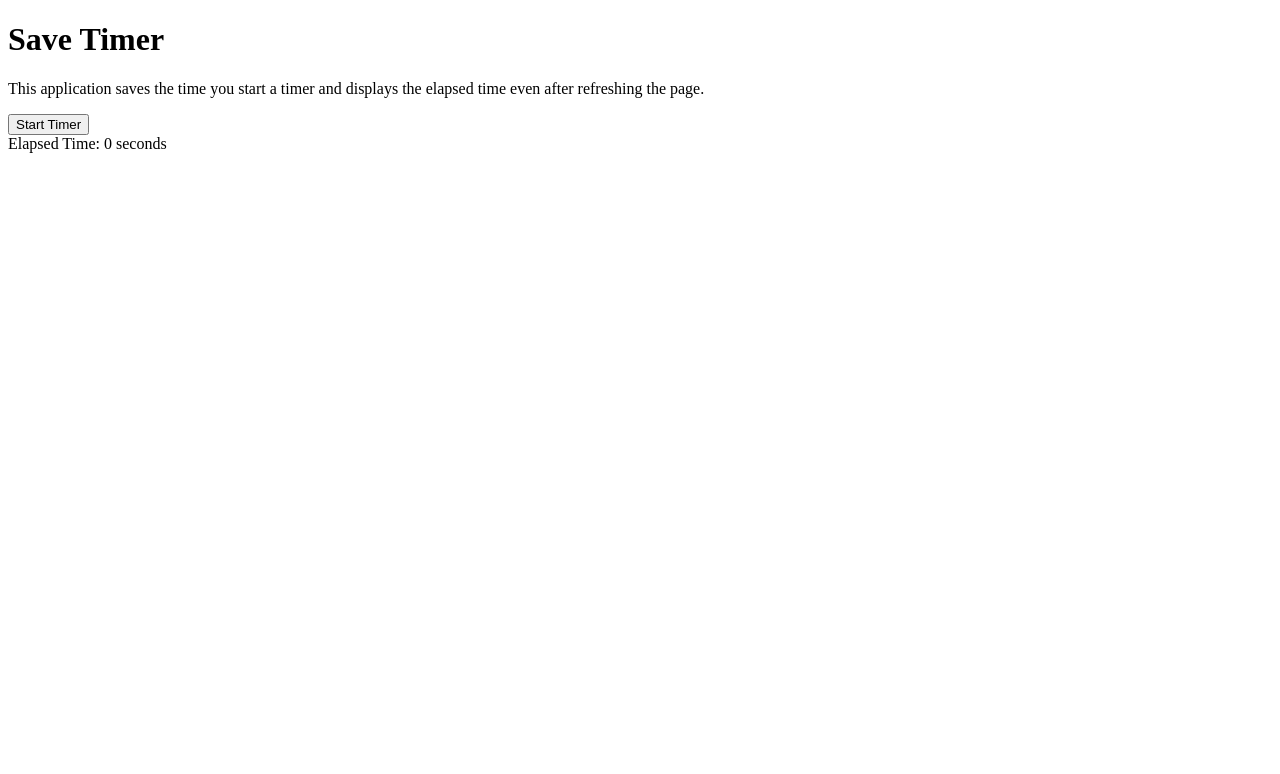
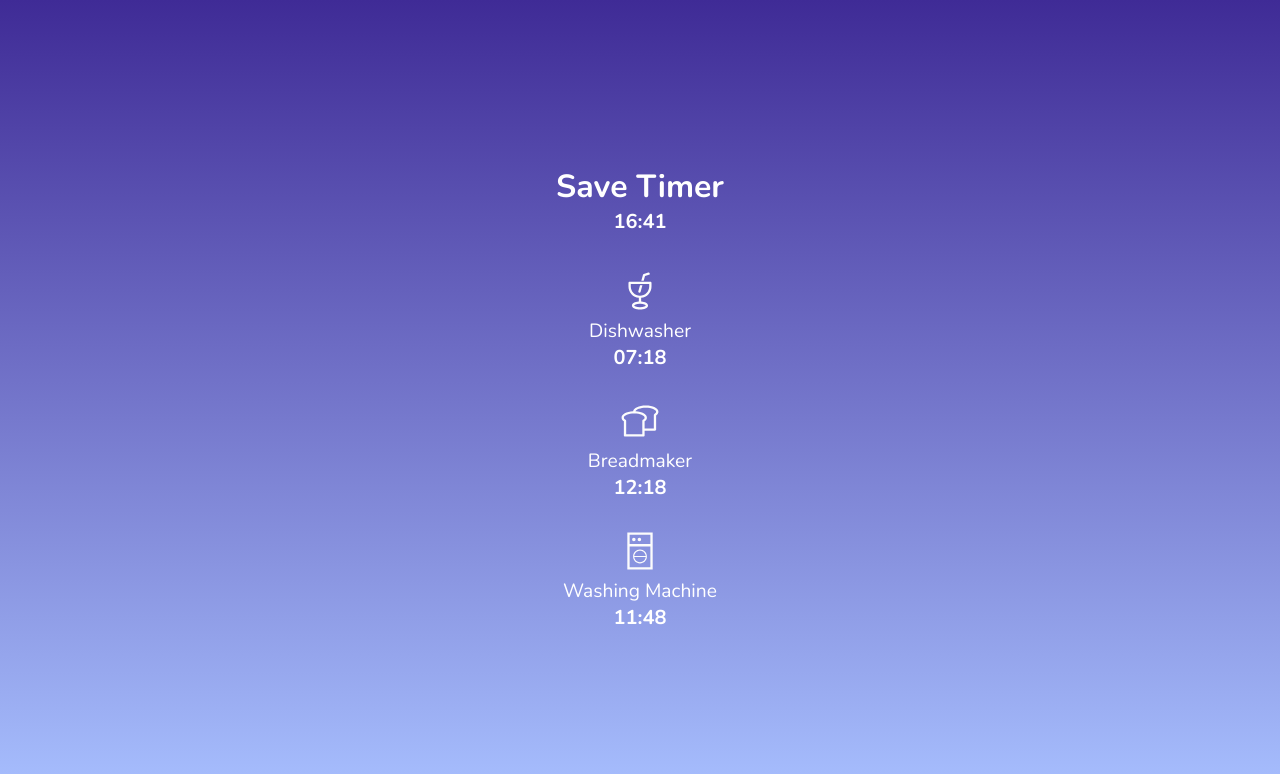
Before and after one commit to alanbeech/save-timer, a website: page index.html in a window 1280 px wide. Drawn offline with nearby package versions, Linux system fonts and the light colour scheme.

Commit message:
implemented

```diff
--- a/index.html
+++ b/index.html
@@ -5,38 +5,144 @@
     <title>Save Timer</title>
     <link rel="manifest" href="manifest.json" />
     <meta name="viewport" content="width=device-width, initial-scale=1.0">
+    <link rel="stylesheet" href="styles.css">
+    <link rel="preconnect" href="https://fonts.googleapis.com">
+    <link rel="preconnect" href="https://fonts.gstatic.com" crossorigin>
+    <link href="https://fonts.googleapis.com/css2?family=Nunito:ital,wght@0,200..1000;1,200..1000&family=Quicksand:wght@300..700&display=swap" rel="stylesheet">
 </head>
 <body>
 
-    <h1>Save Timer</h1>
-    <p>This application saves the time you start a timer and displays the elapsed time even after refreshing the page.</p>
-    <button id="startButton">Start Timer</button>
-    <div id="timerDisplay">Elapsed Time: 0 seconds</div>
+    <main>
+
+        <h1>Save Timer</h1>
+        <time id="time">
+            00:00:00
+        </time>
+
+        <ul>
+            <li>
+
+                <div>
+                    <img src="images/dishwasher.svg" alt="dishwasher"><br>
+                    Dishwasher<br>
+                    <time id="dishwasher-time"></time>
+                </div>
+            </li>
+            <li>
+                <img src="images/breadmaker.svg" alt="breadmaker">
+                <div>
+                    Breadmaker<br>
+                    <time id="breadmaker-time"></time>
+                </div>
+            </li>
+            <li>
+                <img src="images/washing-machine.svg" alt="washing machine">
+                <div>
+                    Washing Machine<br>
+                    <time id="washing-machine-time"></time>
+                </div>
+
+            </li>
+        </ul>
+
+
+
+    </main>
 
     <script>
-        const startButton = document.getElementById('startButton');
-        const timerDisplay = document.getElementById('timerDisplay');
-        let startTime = localStorage.getItem('startTime');
-
-        function updateTimer() {
-            if (startTime) {
-                const elapsedTime = Math.floor((Date.now() - parseInt(startTime)) / 1000);
-                timerDisplay.textContent = `Elapsed Time: ${elapsedTime} seconds`;
-            }
+        // show current time in the <time> element
+        function updateTime() {
+            const timeElement = document.getElementById('time');
+            const now = new Date();
+            const hours = String(now.getHours()).padStart(2, '0');
+            const minutes = String(now.getMinutes()).padStart(2, '0');
+            const seconds = String(now.getSeconds()).padStart(2, '0');
+            timeElement.textContent = `${hours}:${minutes}`;
         }
 
-        startButton.addEventListener('click', () => {
-            startTime = Date.now().toString();
-            localStorage.setItem('startTime', startTime);
-            updateTimer();
-        });
+        // show time until 5am tomorrow for dishwasher
+        function updateBreadmakerTime() {
+            const dishwasherTimeElement = document.getElementById('breadmaker-time');
+            const now = new Date();
+            const tomorrow5am = new Date(now.getFullYear(), now.getMonth(), now.getDate() + 1, 5, 0, 0);
+            const diff = tomorrow5am - now;
 
-        // Update the timer every second
-        setInterval(updateTimer, 1000);
+            const hours = String(Math.floor(diff / (1000 * 60 * 60))).padStart(2, '0');
+            const minutes = String(Math.floor((diff % (1000 * 60 * 60)) / (1000 * 60))).padStart(2, '0');
+            const seconds = String(Math.floor((diff % (1000 * 60)) / 1000)).padStart(2, '0');
 
-        // Initialize timer display on page load
-        updateTimer();
+            dishwasherTimeElement.textContent = `${hours}:${minutes}`;
+        }
+
+        // show time until 4:30am tomorrow for washing machine
+        function updateWashingMachineTime() {
+            const washingMachineTimeElement = document.getElementById('washing-machine-time');
+            const now = new Date();
+            const tomorrow430am = new Date(now.getFullYear(), now.getMonth(), now.getDate() + 1, 4, 30, 0);
+            const diff = tomorrow430am - now;
+            const hours = String(Math.floor(diff / (1000 * 60 * 60))).padStart(2, '0');
+            const minutes = String(Math.floor((diff % (1000 * 60 * 60)) / (1000 * 60))).padStart(2, '0');
+            const seconds = String(Math.floor((diff % (1000 * 60)) / 1000)).padStart(2, '0');
+            washingMachineTimeElement.textContent = `${hours}:${minutes}`;
+        }
+
+        // show time until 12:00 for dishwasher-time
+        function updateDishwasherTime() {
+            const dishwasherTimeElement = document.getElementById('dishwasher-time');
+            const now = new Date();
+            const tomorrow12pm = new Date(now.getFullYear(), now.getMonth(), now.getDate() + 1, 0, 0, 0);
+            const diff = tomorrow12pm - now;
+            const hours = String(Math.floor(diff / (1000 * 60 * 60))).padStart(2, '0');
+            const minutes = String(Math.floor((diff % (1000 * 60 * 60)) / (1000 * 60))).padStart(2, '0');
+            const seconds = String(Math.floor((diff % (1000 * 60)) / 1000)).padStart(2, '0');
+            dishwasherTimeElement.textContent = `${hours}:${minutes}`;
+        }
+
+
+
+
+
+
+
+
+
+        setInterval(updateTime, 1000);
+        setInterval(updateBreadmakerTime, 1000);
+        setInterval(updateWashingMachineTime, 1000);
+        setInterval(updateDishwasherTime, 1000);
+        updateTime(); // initial call to set time immediately
+
     </script>
+
+
+<!--    <p>This application saves the time you start a timer and displays the elapsed time even after refreshing the page.</p>-->
+<!--    <button id="startButton">Start Timer</button>-->
+<!--    <div id="timerDisplay">Elapsed Time: 0 seconds</div>-->
+
+<!--    <script>-->
+<!--        const startButton = document.getElementById('startButton');-->
+<!--        const timerDisplay = document.getElementById('timerDisplay');-->
+<!--        let startTime = localStorage.getItem('startTime');-->
+
+<!--        function updateTimer() {-->
+<!--            if (startTime) {-->
+<!--                const elapsedTime = Math.floor((Date.now() - parseInt(startTime)) / 1000);-->
+<!--                timerDisplay.textContent = `Elapsed Time: ${elapsedTime} seconds`;-->
+<!--            }-->
+<!--        }-->
+
+<!--        startButton.addEventListener('click', () => {-->
+<!--            startTime = Date.now().toString();-->
+<!--            localStorage.setItem('startTime', startTime);-->
+<!--            updateTimer();-->
+<!--        });-->
+
+<!--        // Update the timer every second-->
+<!--        setInterval(updateTimer, 1000);-->
+
+<!--        // Initialize timer display on page load-->
+<!--        updateTimer();-->
+<!--    </script>-->
 
 </body>
 </html>
--- /dev/null
+++ b/styles.css
@@ -0,0 +1,54 @@
+body {
+    font-family: "Nunito", sans-serif;
+    margin: 0;
+    padding: 0;
+    background: #a8c0ff;  /* fallback for old browsers */
+    background: -webkit-linear-gradient(to bottom, #3f2b96, #a8c0ff);  /* Chrome 10-25, Safari 5.1-6 */
+    background: linear-gradient(to bottom, #3f2b96, #a8c0ff); /* W3C, IE 10+/ Edge, Firefox 16+, Chrome 26+, Opera 12+, Safari 7+ */
+    background-repeat: no-repeat;
+    background-attachment: fixed;
+    height: 100vh;
+    display: flex;
+    justify-content: center;
+    align-items: center;
+    text-align: center;
+    color: white;
+}
+
+main {
+    // border: 1px solid red;
+    width: 70%;
+}
+
+h1 {
+    font-size: 2em;
+    margin-bottom: 0px;
+}
+
+ul {
+    list-style-type: none;
+    padding: 0;
+    display: flex;
+    flex-direction: column;
+}
+
+li {
+    margin: 10px 0;
+    font-size: 1.2em;
+    // border: 1px solid red;
+    //text-align: left;
+    white-space: nowrap;
+}
+
+img {
+    width: 40px;
+    height: auto;
+    margin-bottom: 0;
+    //margin-right: 5px;
+    margin-top: 10px;
+}
+
+time {
+    font-size: 20px;
+    font-weight: bold;
+}
```
Also changed, not shown: package.json (added, +20 -0 lines), images/breadmaker.svg (added), images/dishwasher.svg (added), images/washing-machine.svg (added).
